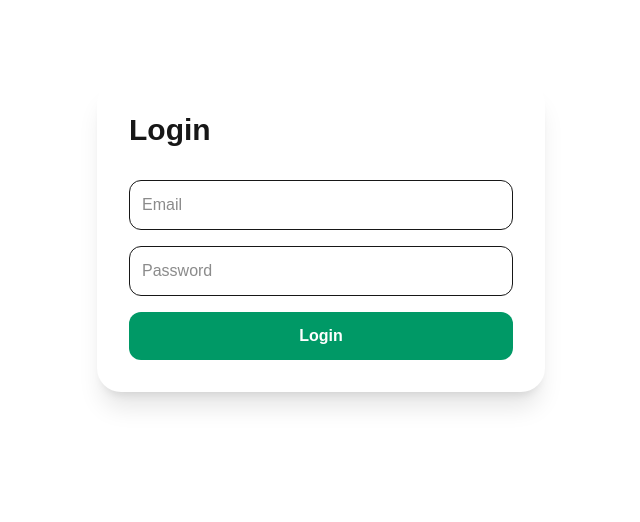
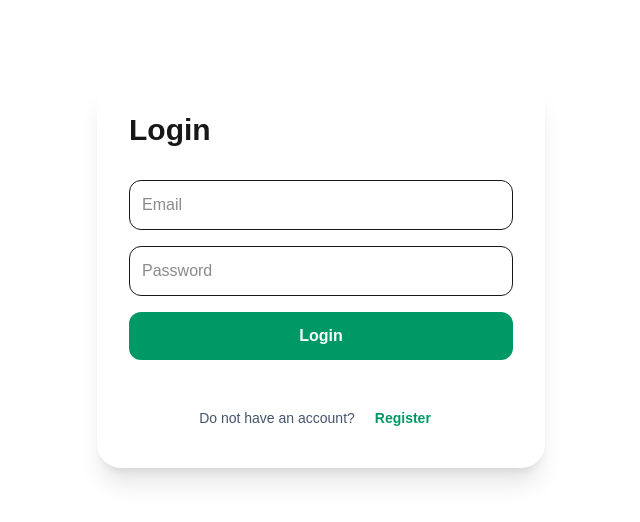
Before and after one commit to wenkvil/VolunMap---AI-, a Next.js app: page /login in a window 1280 px wide. Shown: the top 522 px of the page, without its empty margins (319-959 px from the left). Built offline with nearby package versions, Linux system fonts and the light colour scheme; no server answers.

Commit message:
Add navigation between login and register pages

```diff
--- a/components/auth/LoginForm.tsx
+++ b/components/auth/LoginForm.tsx
@@ -6,6 +6,8 @@ import { useRouter } from "next/navigation";
 import { signInWithEmailAndPassword } from "firebase/auth";
 import { auth, db } from "@/lib/firebase";
 import { doc, getDoc } from "firebase/firestore";
+
+import Link from "next/link";
 
 export default function LoginForm() {
   const router = useRouter();
@@ -85,6 +87,15 @@ export default function LoginForm() {
           {loading ? "Signing In..." : "Login"}
         </button>
 
+        <div className="mt-6 flex items-center justify-center gap-2 text-sm text-slate-600">
+          <span>Do not have an account?</span>
+          <Link
+          href="/register"
+          className="rounded-lg px-3 py-2 font-semibold text-emerald-600 transition hover:bg-emerald-50"
+          >
+            Register
+            </Link>
+            </div>
       </div>
     </form>
   );
--- a/components/auth/RegisterForm.tsx
+++ b/components/auth/RegisterForm.tsx
@@ -7,6 +7,8 @@ import { createUserWithEmailAndPassword } from "firebase/auth";
 import { auth, db } from "@/lib/firebase";
 
 import { doc, setDoc } from "firebase/firestore";
+
+import Link from "next/link";
 
 export default function RegisterForm() {
   const router = useRouter();
@@ -122,6 +124,16 @@ export default function RegisterForm() {
           {loading ? "Creating..." : "Create Account"}
         </button>
 
+        <div className="mt-6 flex items-center justify-center gap-2 text-sm text-slate-600">
+            <span>Already have an account?</span>
+            <Link
+            href="/login"
+            className="rounded-lg px-3 py-2 font-semibold text-emerald-600 transition hover:bg-emerald-50"
+            >
+            Login
+        </Link>
+        </div>
+
       </div>
     </form>
   );
```
